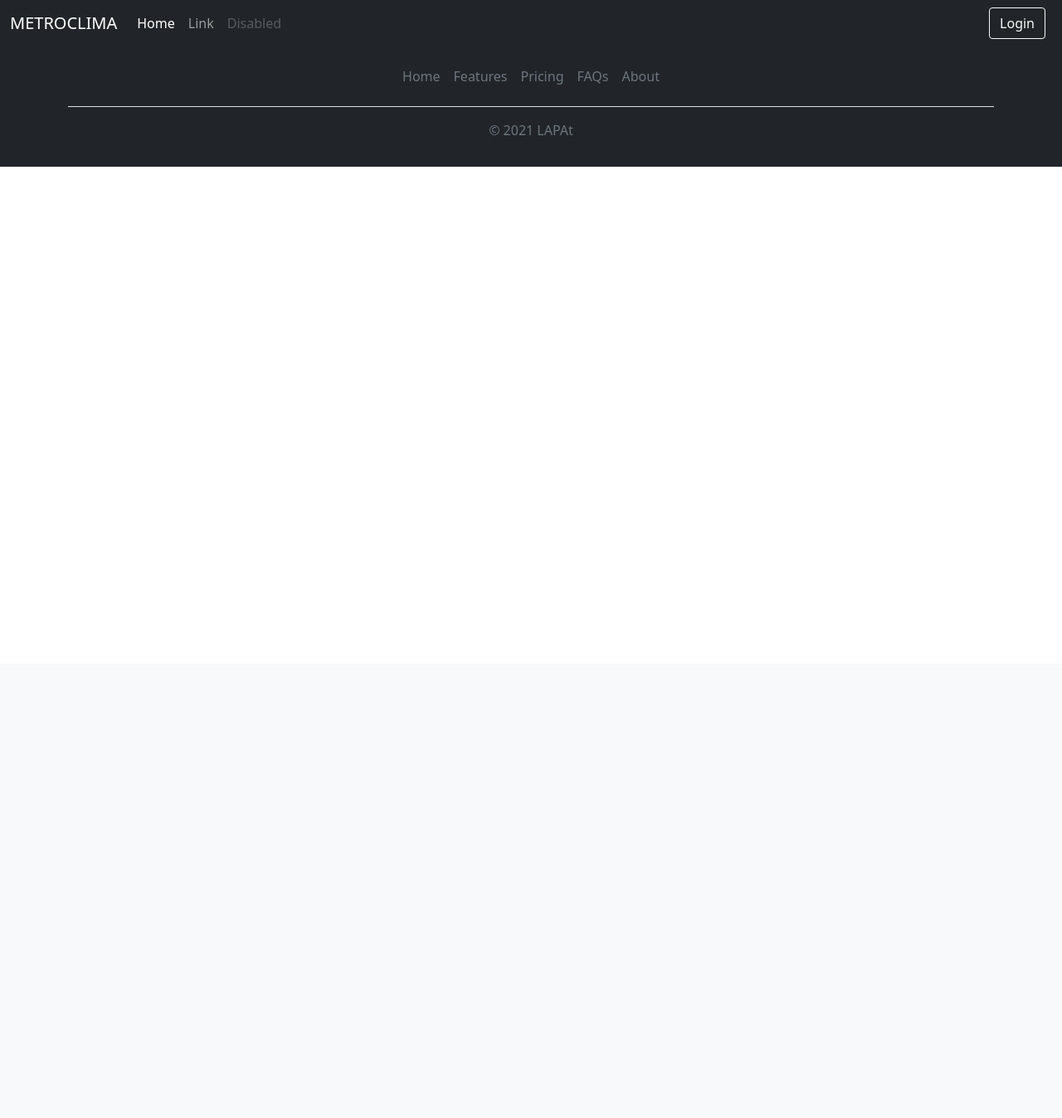
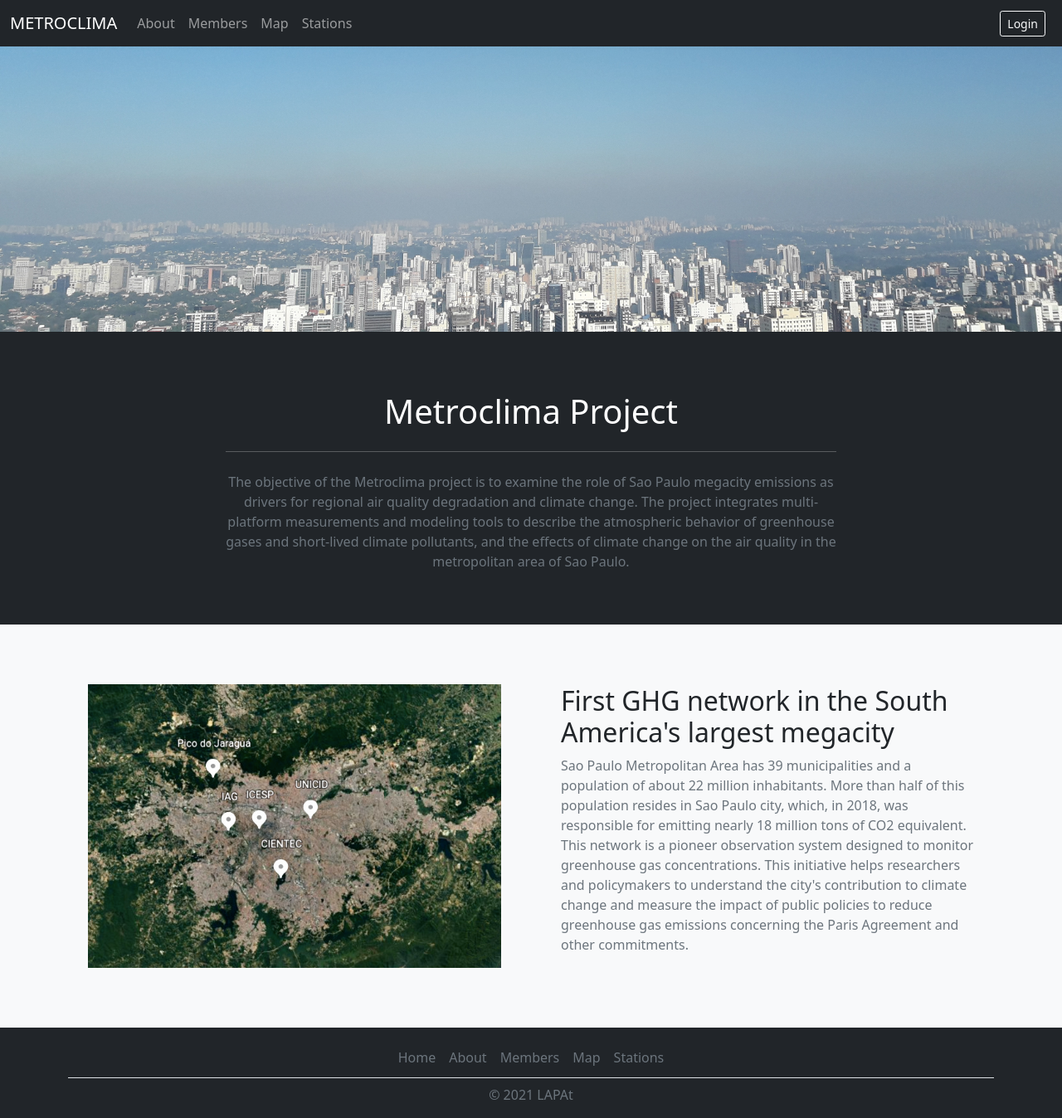
Before and after one commit to lapat-iag-usp/metroclima-masp, a Django app: page /home/ in a window 1280 px wide. Shown: the whole page at 83% size. Before the commit the page ends 201 px from the top, so only its background shows below. Run offline with Django 3.2, Linux system fonts and the light colour scheme.

Commit message:
Update home page and update static files settings

```diff
--- a/metroclima/metroclima/settings.py
+++ b/metroclima/metroclima/settings.py
@@ -121,6 +121,10 @@ USE_TZ = True
 
 STATIC_URL = '/static/'
 
+STATICFILES_DIRS = (
+    os.path.join(BASE_DIR, 'static'),
+)
+
 # Default primary key field type
 # https://docs.djangoproject.com/en/3.2/ref/settings/#default-auto-field
 
--- a/metroclima/templates/base.html
+++ b/metroclima/templates/base.html
@@ -1,4 +1,7 @@
 <!doctype html>
+
+{% load static %}
+
 <html lang="en">
   <head>
     <!-- Required meta tags -->
@@ -6,7 +9,8 @@
     <meta name="viewport" content="width=device-width, initial-scale=1">
 
     <!-- Bootstrap CSS -->
-    <link href="https://cdn.jsdelivr.net/npm/bootstrap@5.1.0/dist/css/bootstrap.min.css" rel="stylesheet" integrity="sha384-KyZXEAg3QhqLMpG8r+8fhAXLRk2vvoC2f3B09zVXn8CA5QIVfZOJ3BCsw2P0p/We" crossorigin="anonymous">
+    <link href="https://cdn.jsdelivr.net/npm/bootstrap@5.1.0/dist/css/bootstrap.min.css" rel="stylesheet"
+          integrity="sha384-KyZXEAg3QhqLMpG8r+8fhAXLRk2vvoC2f3B09zVXn8CA5QIVfZOJ3BCsw2P0p/We" crossorigin="anonymous">
 
     <title>Metroclima</title>
   </head>
@@ -14,16 +18,16 @@
 
     {% include 'navbar.html' %}
 
-    <div class="container">
       {% block content %}
 
       {% endblock %}
-    </div>
 
     {% include 'footer.html' %}
 
     <!-- Option 1: Bootstrap Bundle with Popper -->
-    <script src="https://cdn.jsdelivr.net/npm/bootstrap@5.1.0/dist/js/bootstrap.bundle.min.js" integrity="sha384-U1DAWAznBHeqEIlVSCgzq+c9gqGAJn5c/t99JyeKa9xxaYpSvHU5awsuZVVFIhvj" crossorigin="anonymous"></script>
+    <script src="https://cdn.jsdelivr.net/npm/bootstrap@5.1.0/dist/js/bootstrap.bundle.min.js"
+            integrity="sha384-U1DAWAznBHeqEIlVSCgzq+c9gqGAJn5c/t99JyeKa9xxaYpSvHU5awsuZVVFIhvj"
+            crossorigin="anonymous"></script>
 
   </body>
 </html>
--- a/metroclima/templates/footer.html
+++ b/metroclima/templates/footer.html
@@ -1,12 +1,13 @@
-<footer class="footer mt-auto py-3 my-4 footer-dark bg-dark">
+<!-- to create a sticky footer add fixed-bottom to the class-->
+<footer class="footer mt-auto py-3 footer-dark bg-dark">
   <div class="container">
-    <ul class="nav justify-content-center border-bottom pb-3 mb-3">
-      <li class="nav-item"><a href="#" class="nav-link px-2 text-muted">Home</a></li>
-      <li class="nav-item"><a href="#" class="nav-link px-2 text-muted">Features</a></li>
-      <li class="nav-item"><a href="#" class="nav-link px-2 text-muted">Pricing</a></li>
-      <li class="nav-item"><a href="#" class="nav-link px-2 text-muted">FAQs</a></li>
+    <ul class="nav justify-content-center border-bottom pb-1 mb-2">
+      <li class="nav-item"><a href="{% url 'home' %}" class="nav-link px-2 text-muted">Home</a></li>
       <li class="nav-item"><a href="#" class="nav-link px-2 text-muted">About</a></li>
+      <li class="nav-item"><a href="#" class="nav-link px-2 text-muted">Members</a></li>
+      <li class="nav-item"><a href="#" class="nav-link px-2 text-muted">Map</a></li>
+      <li class="nav-item"><a href="#" class="nav-link px-2 text-muted">Stations</a></li>
     </ul>
-    <p class="text-center text-muted">© 2021 LAPAt</p>
+    <p class="text-center text-muted mb-0">© 2021 LAPAt</p>
   </div>
 </footer>
--- a/metroclima/templates/home.html
+++ b/metroclima/templates/home.html
@@ -1,5 +1,61 @@
 {% extends 'base.html' %}
+{% load static %}
 
 {% block content %}
 
+<div class="bg-image d-flex justify-content-center align-items-center" style="
+      background-image: url('../static/img/img-bg-crop.jpg');
+      height: 50vh;
+      background-size: cover;
+      background-repeat: no-repeat;
+      background-position: bottom center;">
+<!--    <h2 class="display-4 text-center text-white mt-4">Metroclima</h2>-->
+<!--      <p><cite class="text-white">jointly tracking climate change and air quality</cite></p>-->
+</div>
+
+ <!-- About Section -->
+  <section id="about" class="page-section bg-dark pt-5 pb-5">
+    <div class="container">
+      <div class="row justify-content-center">
+        <div class="col-lg-8 text-center">
+          <h2 class="display-6 text-center text-white mt-4">Metroclima Project</h2>
+          <hr class="divider text-white my-4">
+            <p class="text-muted mb-3">The objective of the Metroclima project is to examine the role of Sao Paulo
+                megacity emissions as drivers for regional air quality degradation and climate change. The project
+                integrates multi-platform measurements and modeling tools to describe the atmospheric behavior of
+                greenhouse gases and short-lived climate pollutants, and the effects of climate change on the air
+                quality in the metropolitan area of Sao Paulo.
+            </p>
+        </div>
+      </div>
+    </div>
+  </section>
+
+ <!-- Network Section -->
+  <section id="network" class="page-section bg-light pt-5 pb-5">
+    <div class="container">
+      <div class="row align-items-center">
+        <div class="col-lg-6 order-lg-1">
+          <div class="p-4">
+            <img class="img-fluid" src="{% static 'img/img-network-crop.jpg' %}" alt="">
+          </div>
+        </div>
+        <div class="col-lg-6 order-lg-2">
+          <div class="p-4">
+            <h2 class="display-6" style="font-size:2rem;">
+                First GHG network in the South America's largest megacity
+            </h2>
+              <p class="text-muted">Sao Paulo Metropolitan Area has 39 municipalities and a population of about 22
+                  million inhabitants. More than half of this population resides in Sao Paulo city, which, in 2018, was
+                  responsible for emitting nearly 18 million tons of CO2 equivalent. This network is a pioneer
+                  observation system designed to monitor greenhouse gas concentrations. This initiative helps
+                  researchers and policymakers to understand the city's contribution to climate change and measure the
+                  impact of public policies to reduce greenhouse gas emissions concerning the Paris Agreement and other
+                  commitments.
+              </p>
+          </div>
+        </div>
+      </div>
+    </div>
+  </section>
 {% endblock %}
--- a/metroclima/templates/navbar.html
+++ b/metroclima/templates/navbar.html
@@ -1,23 +1,27 @@
-<nav class="navbar navbar-expand-lg navbar-dark bg-dark">
+<nav class="navbar navbar-expand-lg fixed-top navbar-dark bg-dark">
   <div class="container-fluid">
-    <a class="navbar-brand" href="#">METROCLIMA</a>
-    <button class="navbar-toggler" type="button" data-bs-toggle="collapse" data-bs-target="#navbarTogglerDemo02" aria-controls="navbarTogglerDemo02" aria-expanded="false" aria-label="Toggle navigation">
+    <a class="navbar-brand" href="{% url 'home' %}">METROCLIMA</a>
+    <button class="navbar-toggler" type="button" data-bs-toggle="collapse" data-bs-target="#navbarTogglerDemo02"
+            aria-controls="navbarTogglerDemo02" aria-expanded="false" aria-label="Toggle navigation">
       <span class="navbar-toggler-icon"></span>
     </button>
     <div class="collapse navbar-collapse" id="navbarTogglerDemo02">
       <ul class="navbar-nav me-auto mb-2 mb-lg-0">
         <li class="nav-item">
-          <a class="nav-link active" aria-current="page" href="#">Home</a>
+          <a class="nav-link" href="#">About</a>
         </li>
         <li class="nav-item">
-          <a class="nav-link" href="#">Link</a>
+          <a class="nav-link" href="#">Members</a>
         </li>
         <li class="nav-item">
-          <a class="nav-link disabled" href="#" tabindex="-1" aria-disabled="true">Disabled</a>
+          <a class="nav-link" href="#">Map</a>
+        </li>
+        <li class="nav-item">
+          <a class="nav-link" href="#">Stations</a>
         </li>
       </ul>
       <div class="text-end">
-        <button type="button" class="btn btn-outline-light me-2">Login</button>
+        <button type="button" class="btn btn-outline-light me-2 btn-sm">Login</button>
       </div>
     </div>
   </div>
```
Also changed, not shown: metroclima/static/img/img-bg-crop.jpg (added), metroclima/static/img/img-bg.jpg (added), metroclima/static/img/img-network-crop.jpg (added), metroclima/static/img/img-network.jpg (added).
